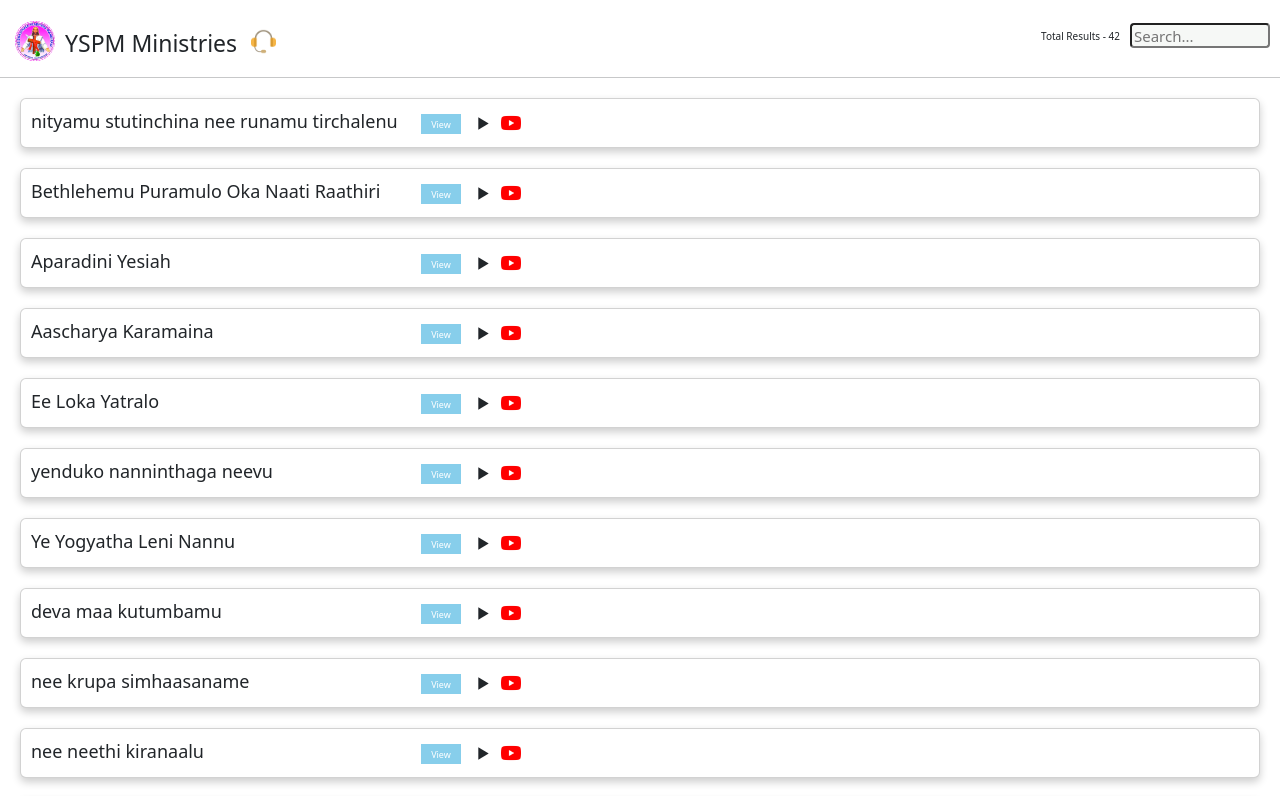
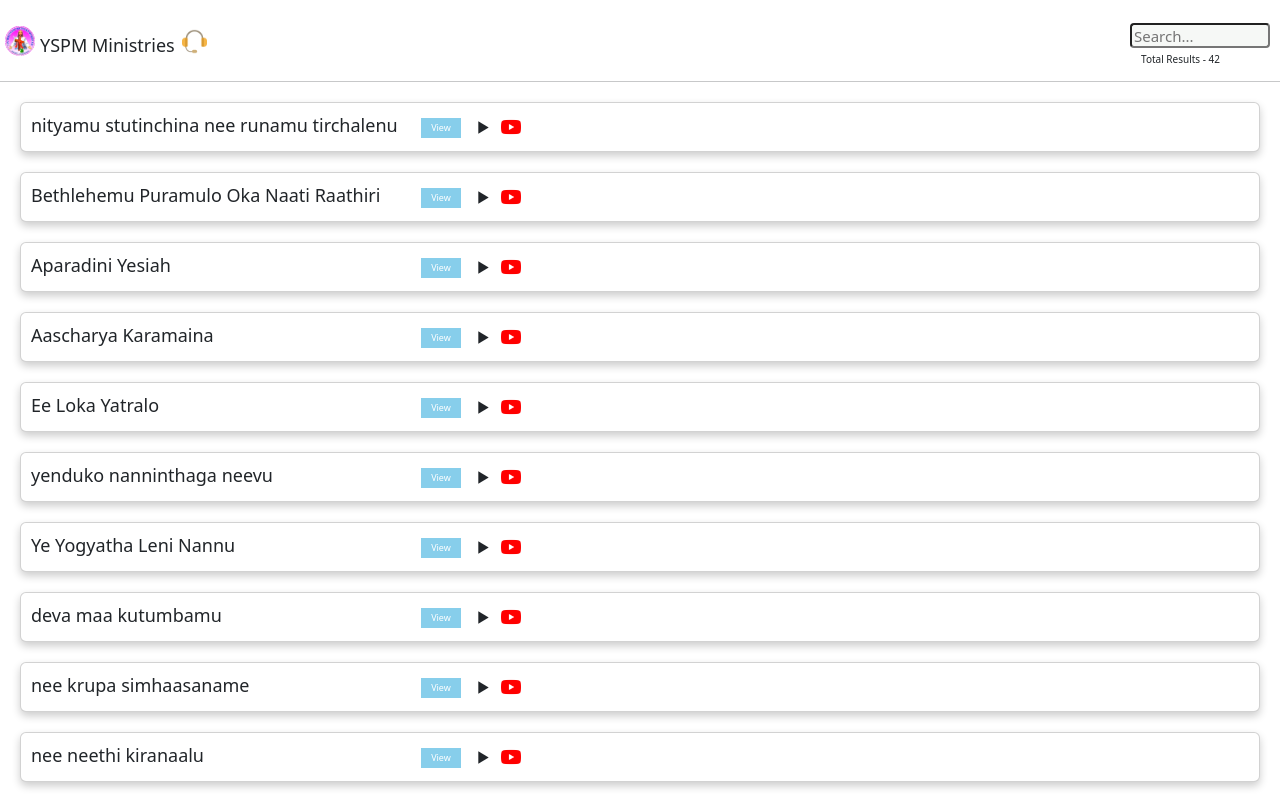
Before and after one commit to rameshmanepalli1234/Songs-App, a React (Create React App) app: page / in a window 1280 px wide. Shown: the top 796 px of the page. Built offline with nearby package versions, Linux system fonts and the light colour scheme.

Commit message:
changed the search results position

```diff
--- a/src/components/dashboard/Dashboard.scss
+++ b/src/components/dashboard/Dashboard.scss
@@ -1,17 +1,18 @@
 .DashboardHeading{
   text-align: left;
   margin-top: 13px;
+  margin-bottom: 20px;
 }
 
 .Heading_text{
-  margin-left: 10px;
-  font-size: 23px;
+  margin-left: 5px;
+  font-size: 18px;
 }
 
 .MainLogo{
-  width: 40px;
-  height: 40px;
-  margin-left: 15px;
+  width: 30px;
+  height: 30px;
+  margin-left: 5px;
   cursor: pointer;
   vertical-align: middle;  //keeping picture vertically align center
   border-radius: 20px;
@@ -78,9 +79,9 @@
 .searchResults{
   position: absolute;
   //left:900px;
-  right: 160px;
+  right: 60px;
   font-size: 10px;
-  top:30px
+  top:53px
 }
 
 .crossSearchIcon{
@@ -92,7 +93,7 @@
 }
 
 .contactUs{
-  margin-left: 8px;
+  margin-left: 3px;
   cursor: pointer;
 }
 
```
